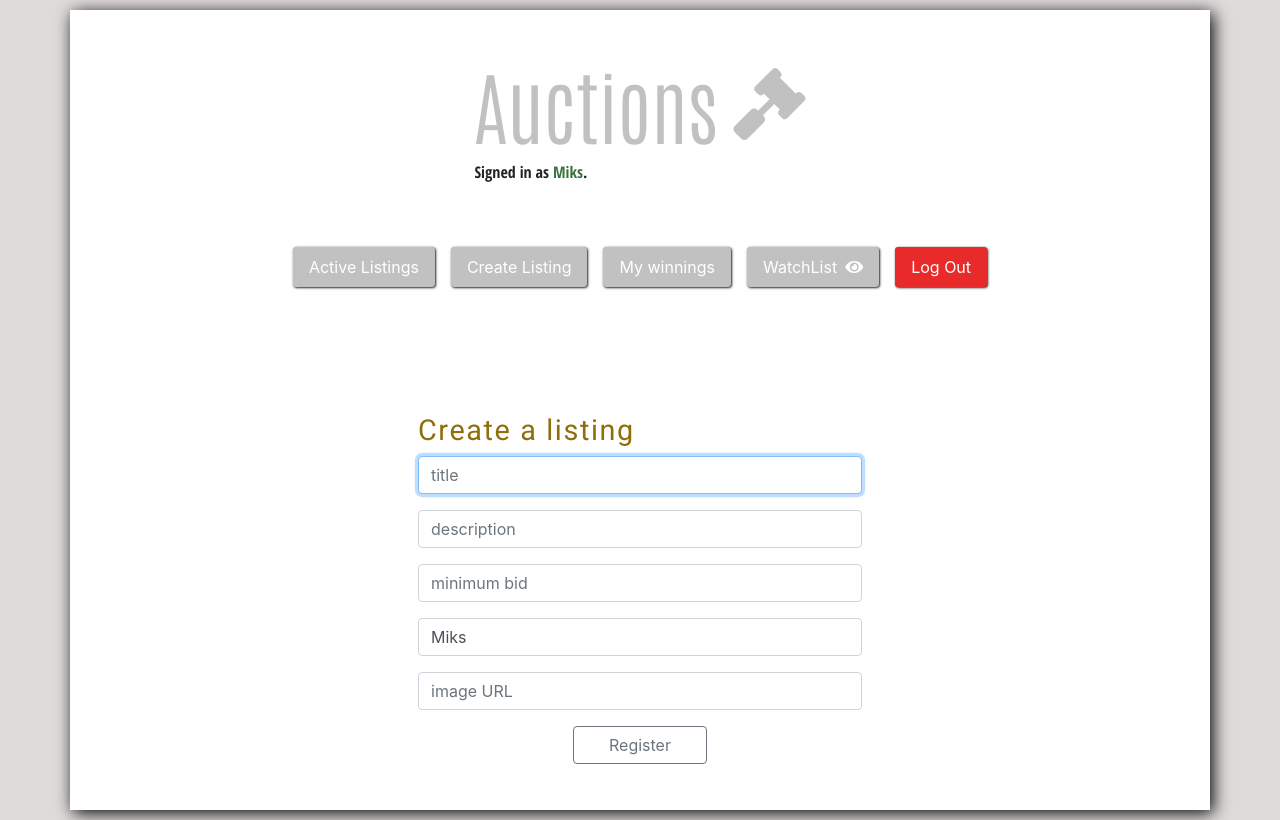
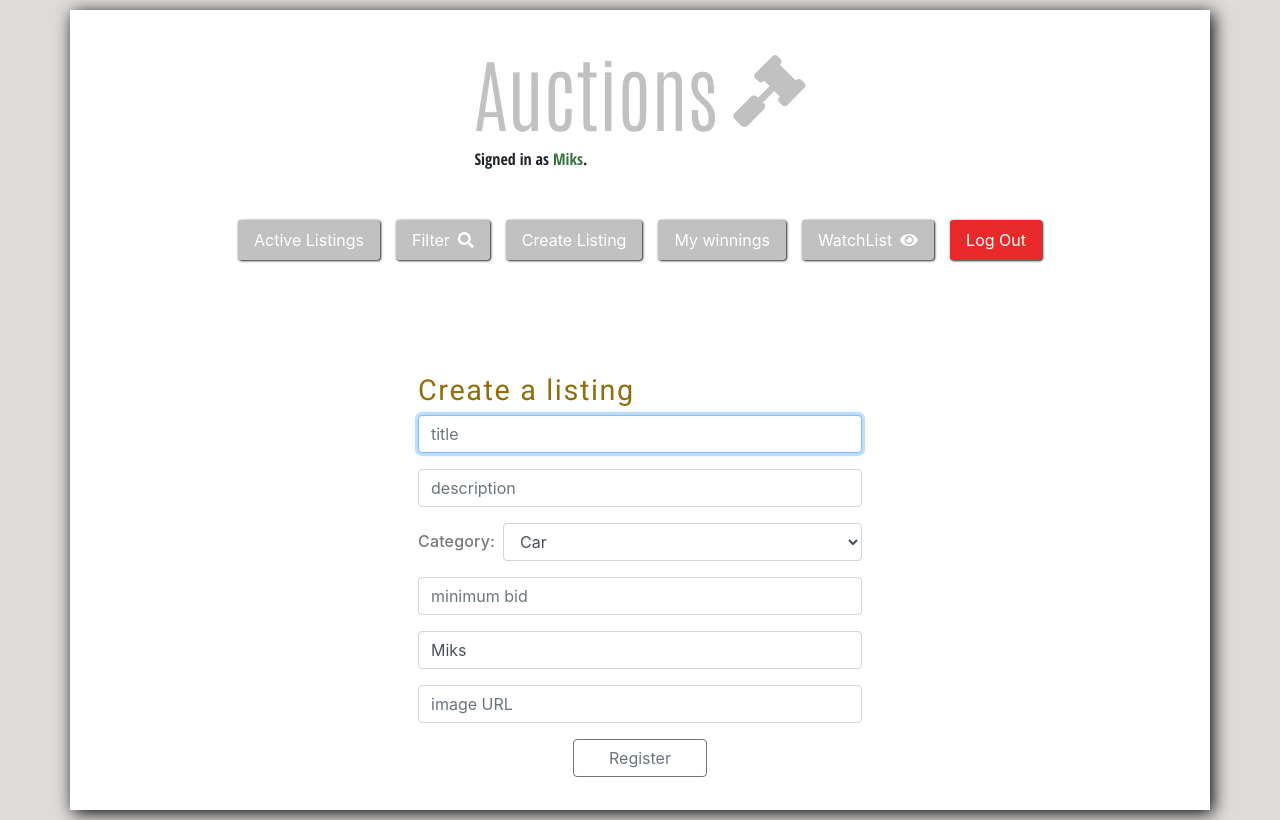
Before and after one commit to TheOverwatchh/commerce, a Django app: page /create in a window 1280 px wide. Run offline with Django 3.2, Linux system fonts and the light colour scheme; a user stored in the database is signed in; some libraries are stand-ins or nearby versions; some web fonts are replaced.

Commit message:
categories

```diff
--- a/auctions/models.py
+++ b/auctions/models.py
@@ -4,6 +4,13 @@
 
 class User(AbstractUser):
     pass
+
+categories = (
+        ('cars', 'CARS'),
+        ('food', 'FOOD'),
+        ('clothes', 'CLOTHES'),
+        ('musical instruments', 'MUSICAL INSTRUMENTS')
+    )
 
 class Auction(models.Model):
     creator = models.CharField(max_length=20, default="Unknown")
@@ -13,6 +20,7 @@
     starting_bid = models.IntegerField()
     img_url = models.CharField(max_length=420)
     closed = models.CharField(max_length=20, default="False")
+    category = models.CharField(max_length=20,choices=categories, default="cars")
 
     def __str__(self):
         return self.title
--- a/auctions/static/auctions/auctionlist.css
+++ b/auctions/static/auctions/auctionlist.css
@@ -1,8 +1,6 @@
+
 ul.all-auctions {
-  height: 90vh;
-  white-space: nowrap;
-  overflow-x: hidden;
-  overflow-y: scroll;
+  height: auto;
 }
 
 .auctionTable {
--- a/auctions/static/auctions/register.css
+++ b/auctions/static/auctions/register.css
@@ -9,3 +9,10 @@
 .gold {
     color: #906E0C;
 }
+
+label#cat {
+    color: #787878;
+    letter-spacing: .01rem;
+    font-weight: 500;
+
+}
--- a/auctions/templates/auctions/createlisting.html
+++ b/auctions/templates/auctions/createlisting.html
@@ -18,6 +18,15 @@
         </div>
         <div class="form-group">
             <input class="form-control" type="text" name="description" placeholder="description">
+        </div>
+        <div class="form-group d-flex align-items-center justify-content-between">
+            <label for="category" class="mr-2 align-self-end" id="cat">Category:</label>
+            <select class="form-control" id="category" name="category" placeholder="category">
+                <option value="car">Car</option>
+                <option value="food">Food</option>
+                <option value="clothes">Clothes</option>
+                <option value="musical instrument">Musical Instrument</option>
+            </select>
         </div>
         <div class="form-group">
             <input class="form-control" type="number" name="starting_bid" placeholder="minimum bid">
--- a/auctions/templates/auctions/item_page.html
+++ b/auctions/templates/auctions/item_page.html
@@ -11,7 +11,7 @@
         <div class="col-md-5">
             <h1 id="title">{{ i.title }}</h1>
             <p>created by: <strong>{{ i.creator }}</strong></p>
-            <img src="{{ i.img_url}}">
+            <img src="{{ i.img_url}}" width="200" height="200">
             <input type="hidden" id="titleListing" value="{{ i.title }}">
         </div>
 
@@ -44,9 +44,10 @@
     {% else %}
     <div id="detailsOpen" class="row mb-5">
         <div class="col-md-5">
+            <h6>in <u>{{ i.category }}</u>:</h6>
             <h1 id="title">{{ i.title }}</h1>
             <p>created by: <strong>{{ i.creator }}</strong></p>
-            <img src="{{ i.img_url}}">
+            <img src="{{ i.img_url}}" width="200" height="200">
             <input type="hidden" id="titleListing" value="{{ i.title }}">
         </div>
 
--- a/auctions/templates/auctions/layout.html
+++ b/auctions/templates/auctions/layout.html
@@ -36,6 +36,9 @@
                 {% if user.is_authenticated %}
                     <li class="nav-item">
                         <a class="nav-link menuLink mr-3" href="{% url 'index' %}">Active Listings</a>
+                    </li>
+                    <li class="nav-item">
+                        <a class="nav-link menuLink mr-3" href="{% url 'filter' %}">Filter<i class=" ml-2 fas fa-search"></i></a>
                     </li>
                     <li class="nav-item">
                         <a class="nav-link menuLink mr-3" href="{% url 'createListing' %}">Create Listing</a>
--- a/auctions/templates/auctions/watch-list.html
+++ b/auctions/templates/auctions/watch-list.html
@@ -18,7 +18,7 @@
                 <li style="list-style: none;" class="auctionTable">
                     <div class="row">
                         <div class="col-md-5 d-none d-md-block">
-                            <img src="{{ i.img_url }}" alt="">
+                            <img src="{{ i.img_url }}" width="200" height="200">
                         </div>
                         <div class="col-md-5 auctionRow">
                             <h4>{{ i.title }}</h4>
--- a/auctions/templates/auctions/winningpage.html
+++ b/auctions/templates/auctions/winningpage.html
@@ -17,7 +17,7 @@
             <li style="list-style: none;" class="auctionTable">
                 <div id="item" class="row">
                     <div class="col-md-5 d-none d-md-block">
-                        <img src="{{ i.img_url }}" alt="">
+                        <img src="{{ i.img_url }}" width="200" height="200">
                     </div>
                     <div class="col-md-5 auctionRow pl-4">
                         <h4>{{ i.title }}</h4>
--- a/auctions/urls.py
+++ b/auctions/urls.py
@@ -15,5 +15,7 @@
     path("watch-list/<str:username>", views.seeWatchList, name="SeeWatchList"),
     path("create", views.createListing, name="createListing"),
     path("closebid/<str:title>",views.closeListing,name="closeListing"),
-    path("<str:user>/winnings", views.winnings, name="Winnings")
+    path("<str:user>/winnings", views.winnings, name="Winnings"),
+    path("filter", views.filter, name="filter"),
+
 ]
--- a/auctions/views.py
+++ b/auctions/views.py
@@ -11,7 +11,8 @@
 def index(request):
     all_auctions = Auction.objects.all()
     return render(request, "auctions/index.html", {
-        "auctions": all_auctions
+        "auctions": all_auctions,
+        "filter": False
     })
 
 def login_view(request):
@@ -188,13 +189,16 @@
         description = request.POST["description"]
         starting_bid = request.POST["starting_bid"]
         img_url = request.POST["img_url"]
+        category = request.POST["category"]
+        closed = False
         # listings = Auction.objects.all()
         # listingsLength = len(listings)
         #  Attempt to create
-        listing = Auction(creator, title, description, starting_bid ,starting_bid, img_url)
+        listing = Auction(creator, title, description, starting_bid ,starting_bid, img_url, closed ,category)
         listing.save()
         return render(request, "auctions/index.html", {
-            "auctions": all_listings
+            "auctions": all_listings,
+            "filter": False
         })
 
 
@@ -235,6 +239,27 @@
     else:
         return redirect('index')
 
+def filter(request):
+    if request.method == "POST":
+        title = request.POST["title"]
+        category = request.POST["category"]
+        if title:
+            cat = Auction.objects.filter(category=category, title=title)
+            return render(request, "auctions/index.html", {
+                "auctions": cat
+            })
+        else:
+         cat = Auction.objects.filter(category=category)
+         return render(request, "auctions/index.html", {
+             "auctions": cat
+         })
+    else:
+        all_auctions = Auction.objects.all()
+        return render(request, "auctions/index.html", {
+            "auctions": all_auctions,
+            "filter": True
+        })
+
 def winnings(request, user):
         cb = ClosedBid.objects.filter(winner=user)
         items = []
```
Also changed, not shown: auctions/templates/auctions/index.html (+27 -7 lines), auctions/migrations/0021_auction_category.py (added), db.sqlite3.
